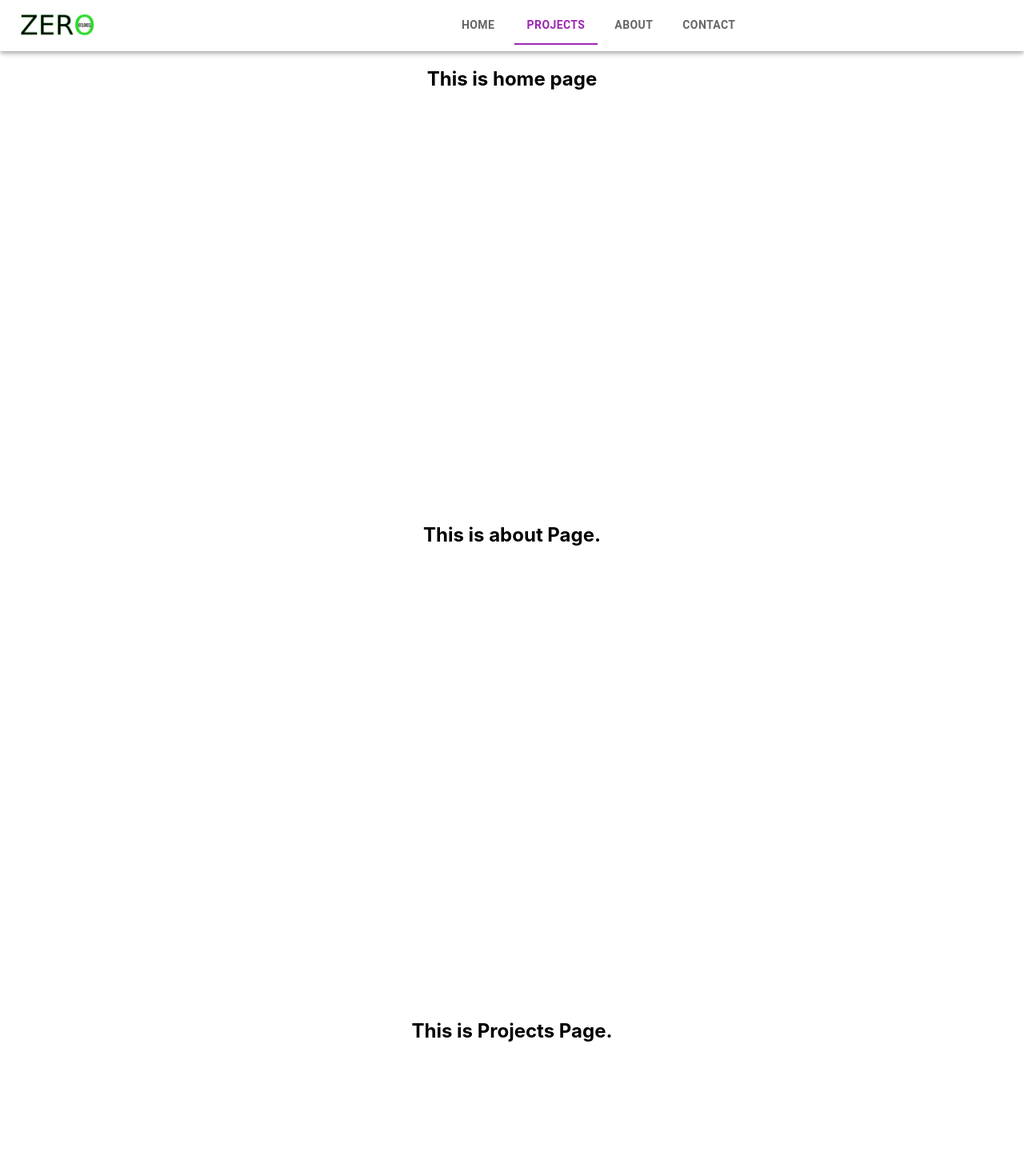
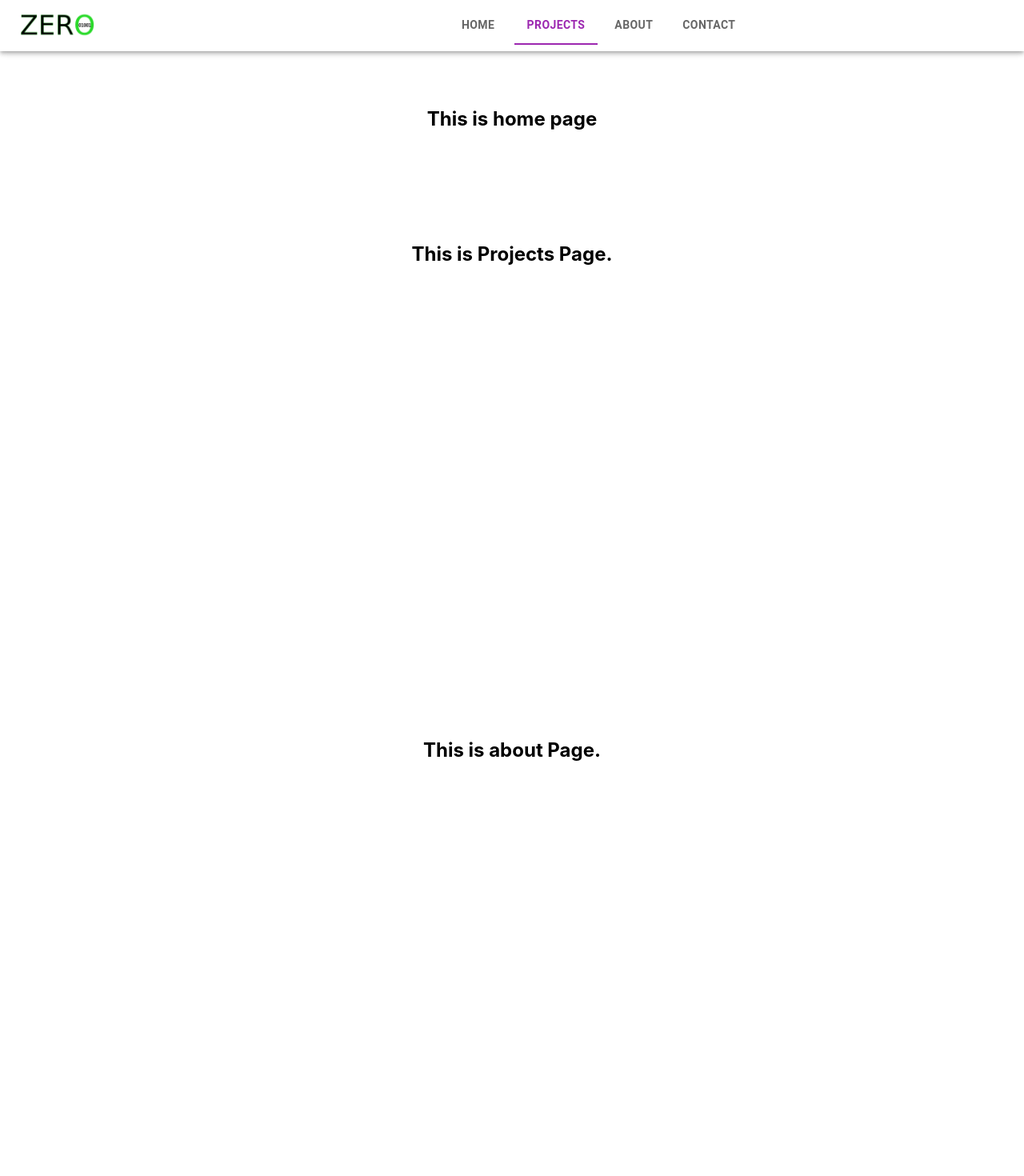
Before and after one commit to itsvivekmandal/itsvivekmandal.github.io, a React (Create React App) app: page /portfolio/projects in a window 1280 px wide. Shown: the top 1470 px of the page at 80% size. Built offline with nearby package versions, Linux system fonts and the light colour scheme.

Commit message:
section added

```diff
--- a/src/App.css
+++ b/src/App.css
@@ -41,11 +41,4 @@
 .logo {
   max-width:50%;
   height: auto;
-  padding: 0;
-  margin: 0;
 }
-
-/* .header {
-  padding-bottom: 15px;
-  margin-bottom: 2px;
-} */
--- a/src/components/Home.js
+++ b/src/components/Home.js
@@ -1,5 +1,6 @@
 import React, { useRef, useEffect } from 'react';
 import { useLocation } from 'react-router-dom';
+import { Grid } from '@mui/material';
 import Projects from "./Projects";
 import About from "./About";
 import Contact from "./Contact";
@@ -29,18 +30,26 @@ const Home = () => {
   }, [location]);
 
   return(
-    <>
-      <section id="home" ref={homeRef} style={{height: 500}}><h1>This is home page</h1></section>
-      <section ref={aboutRef} id="about" style={{ padding: '50px 0' }}>
-        <About />
-      </section>
+    <Grid container alignContent={'center'}>
+      <Grid item xs={12} md={12}>
+        <section id="home" ref={homeRef} style={{ padding: '50px 0' }}><h1>This is home page</h1></section>
+      </Grid>
+      <Grid item xs={12} md={12}>
         <section ref={projectsRef} id="projects" style={{ padding: '50px 0' }}>
           <Projects />
         </section>
+      </Grid>
+      <Grid item xs={12} md={12}>
+        <section ref={aboutRef} id="about" style={{ padding: '50px 0' }}>
+          <About />
+        </section >
+      </Grid>
+      <Grid item xs={12} md={12}>
         <section ref={contactRef} id="contact" style={{ padding: '50px 0' }}>
           <Contact />
         </section>
-    </>
+      </Grid>
+    </Grid>
   );
 };
 
```
Lines whose indentation alone changed are shown as unchanged.
